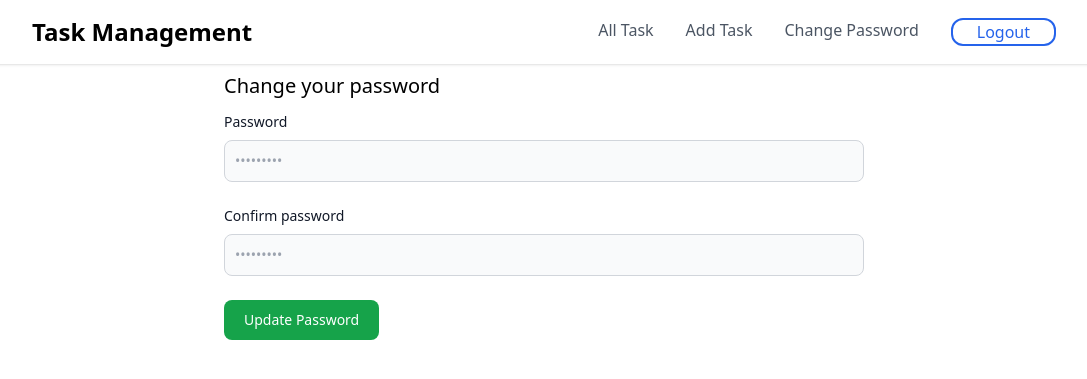
After one commit to Obaidur1/Task-Management, a Django app: page /change-password in a window 1280 px wide. The commit adds this page. Shown: the top 379 px of the page, without its empty margins (96-1183 px from the left). Run offline with Django 5.2, Linux system fonts and the light colour scheme; a user stored in the database is signed in; some libraries are stand-ins or nearby versions.

Commit message:
Reset password is now working

```diff
--- a/core/settings.py
+++ b/core/settings.py
@@ -129,3 +129,4 @@ MEDIA_ROOT = BASE_DIR / "media"
 # https://docs.djangoproject.com/en/5.0/ref/settings/#default-auto-field
 
 DEFAULT_AUTO_FIELD = "django.db.models.BigAutoField"
+LOGIN_URL = "/login"
--- a/task/forms.py
+++ b/task/forms.py
@@ -1,5 +1,7 @@
 from django.forms import ModelForm, DateField, widgets
+from django import forms
 from .models import Task
+from django.core.exceptions import ValidationError
 
 
 class TaskEditForm(ModelForm):
--- a/task/urls.py
+++ b/task/urls.py
@@ -7,8 +7,8 @@ routers = DefaultRouter()
 routers.register(r"task", TaskViewSet, basename="task")
 urlpatterns = [
     path("", index, name="home"),
-    path("api/register/", Handle_Registration.as_view(), name="register"),
-    path("api/login/", Handle_Login.as_view(), name="login"),
+    path("api/register/", Handle_Registration.as_view(), name="api_register"),
+    path("api/login/", Handle_Login.as_view(), name="api_login"),
     path("api/handletask/", HandleTask.as_view(), name="handletask"),
     path("api/", include(routers.urls)),
     # template views
@@ -19,4 +19,5 @@ urlpatterns = [
     path("task/<int:id>/edit", views.edit_task, name="edit_task"),
     path("delete/<int:id>", views.delete_task, name="delete_task"),
     path("add-task", views.add_task, name="add_task"),
+    path("change-password", views.change_password, name="change_password"),
 ]
--- a/task/views.py
+++ b/task/views.py
@@ -16,6 +16,7 @@ from django.shortcuts import get_object_or_404
 from django.contrib.auth.decorators import login_required
 from django.contrib.auth import authenticate, login, logout
 from .forms import TaskEditForm
+from django.contrib import messages
 
 # API Views.
 
@@ -161,14 +162,14 @@ def user_registration(request):
     return render(request, "registration.html")
 
 
-@login_required(login_url="login")
+@login_required(login_url="user_login")
 def view_task(request, id):
     task = Task.objects.prefetch_related("images").get(id=id)
     # images = task.images.all()
     return render(request, "view_task.html", {"task": task})
 
 
-@login_required(login_url="login")
+@login_required(login_url="user_login")
 def edit_task(request, id):
     task = Task.objects.get(id=id)
     if request.method == "POST":
@@ -182,7 +183,7 @@ def edit_task(request, id):
     return render(request, "task_edit.html", {"form": form})
 
 
-@login_required(login_url="login")
+@login_required(login_url="user_login")
 def delete_task(request, id):
     task = Task.objects.prefetch_related("images").get(id=id)
     task.delete()
@@ -208,3 +209,20 @@ def add_task(request):
         Image.objects.bulk_create(bulk_images)
         return redirect("view_task", id=task.id)
     return render(request, "add_task.html")
+
+
+@login_required(login_url="user_login")
+def change_password(request):
+    if request.method == "POST":
+        old_password = request.POST.get("old_password")
+        new_password = request.POST.get("new_password")
+        user = request.user
+        if user.check_password(old_password):
+            user.set_password(new_password)
+            user.save()
+            return redirect("user_login")
+
+    return render(
+        request,
+        "reset_password.html",
+    )
--- a/templates/navbar.html
+++ b/templates/navbar.html
@@ -16,7 +16,9 @@
             <ul class="flex flex-col gap-y-4 sm:flex-row sm:gap-x-8">
                 <li class=""><a class="text-gray-600 hover:text-blue-600" href="{% url 'home' %}">All Task</a></li>
                 <li class=""><a class="text-gray-600 hover:text-blue-600" href="{% url 'add_task' %}">Add Task</a></li>
-                <li class=""><a class="text-gray-600 hover:text-blue-600" href="#">Support</a></li>
+                <li class=""><a class="text-gray-600 hover:text-blue-600" href="{% url 'change_password' %}">Change
+                        Password</a></li>
+
                 {% if user.is_authenticated %}
                 <form action="{% url 'user_logout' %}" method="post">
                     {% csrf_token %}
--- /dev/null
+++ b/templates/reset_password.html
@@ -0,0 +1,33 @@
+{% extends 'base.html' %}
+{% load tailwind_filters %}
+{% block content %}
+<div style="width: 50%;margin: auto;">
+    <h1 class="text-xl mb-3">Change your password</h1>
+    <form method="post">
+        {% csrf_token %}
+        <div class="mb-6">
+            <label for="password" class="block mb-2 text-sm font-medium text-gray-900 dark:text-white">Password</label>
+            <input type="text" id="password" name="old_password"
+                class="bg-gray-50 border border-gray-300 text-gray-900 text-sm rounded-lg focus:ring-blue-500 focus:border-blue-500 block w-full p-2.5 dark:bg-gray-700 dark:border-gray-600 dark:placeholder-gray-400 dark:text-white dark:focus:ring-blue-500 dark:focus:border-blue-500"
+                placeholder="•••••••••" required>
+        </div>
+        <div class="mb-6">
+            <label for="confirm_password" class="block mb-2 text-sm font-medium text-gray-900 dark:text-white">Confirm
+                password</label>
+            <input type="text" id="confirm_password" name="new_password"
+                class="bg-gray-50 border border-gray-300 text-gray-900 text-sm rounded-lg focus:ring-blue-500 focus:border-blue-500 block w-full p-2.5 dark:bg-gray-700 dark:border-gray-600 dark:placeholder-gray-400 dark:text-white dark:focus:ring-blue-500 dark:focus:border-blue-500"
+                placeholder="•••••••••" required>
+        </div>
+        <button type="submit"
+            class="inline-flex items-center text-white bg-green-600 hover:bg-green-700 focus:ring-4 focus:outline-none focus:ring-red-300 font-medium rounded-lg text-sm px-5 py-2.5 text-center dark:bg-red-500 dark:hover:bg-red-600 dark:focus:ring-red-900">
+            Update Password
+        </button>
+    </form>
+    {% if form.errors %}
+    <div class="alert alert-danger">
+        {{ form.errors }}
+    </div>
+    {% endif %}
+</div>
+
+{% endblock %}
```
Also changed, not shown: db.sqlite3.
